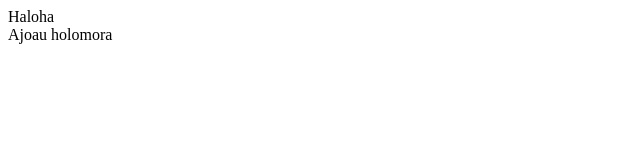
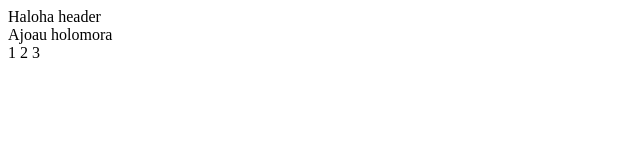
Before and after one commit to RomanHrytsiuk/my-project, a plain HTML site: page index.html in a window 1280 px wide. Shown: the full height of the page, 0-640 px from the left. Drawn offline with Linux system fonts and the light colour scheme.

Commit message:
renew 1 2 3

```diff
--- a/index.html
+++ b/index.html
@@ -6,8 +6,11 @@
   <title>My Project</title>
 </head>
 <body>
-  <header>Haloha</header>
+  <header>Haloha header</header>
   <main></main>
   <footer>Ajoau holomora</footer>
+  1
+  2
+  3
 </body>
 </html>
```
